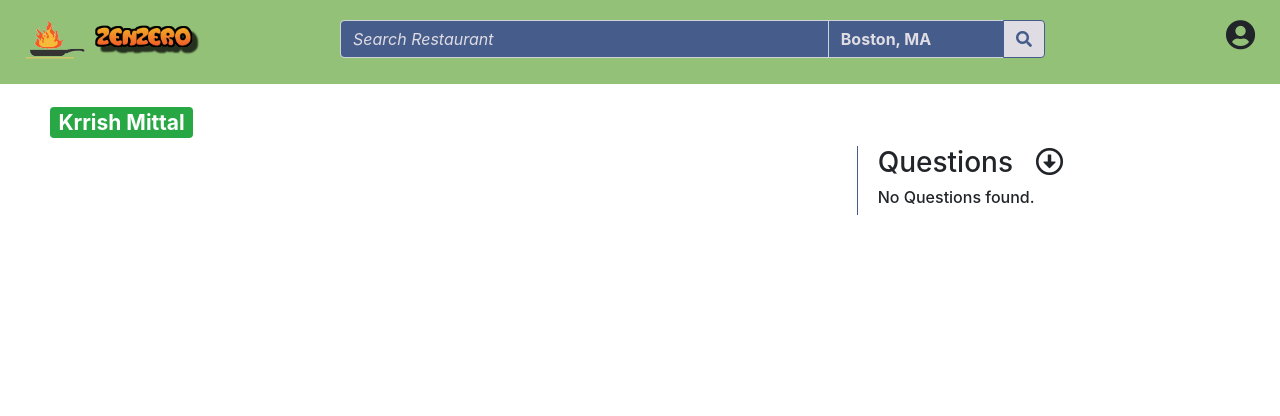
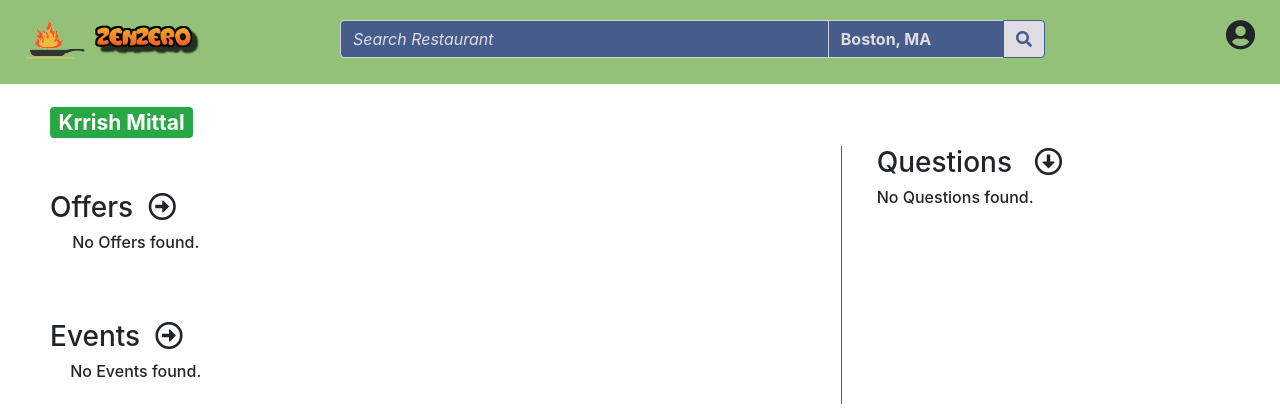
Before and after one commit to takyyon/zenzero-react-client, a React (Create React App) app: page /buyer/1311113 in a window 1280 px wide. Shown: the top 416 px of the page. Built offline with nearby package versions, Linux system fonts and the light colour scheme.

Commit message:
buyer profile page created

```diff
--- a/src/components/profile/Profile.js
+++ b/src/components/profile/Profile.js
@@ -28,7 +28,7 @@ class Profile extends Component {
 
         return (
             <div className='col-12 zenzero-profile'>
-                <h3><span class="badge badge-success">{userInfo.name}</span></h3>
+                <h3><span className="badge badge-success">{userInfo.name}</span></h3>
                 {
                     buyerProfile ? (
                         <Buyer
--- a/src/components/profile/buyer/Buyer.js
+++ b/src/components/profile/buyer/Buyer.js
@@ -1,6 +1,8 @@
 import React, { Component } from 'react';
 import './index.scss';
 import Questions from '../../restaurant-detail/questions/Questions';
+import Offers from '../../restaurant-detail/offers/Offers';
+import Events from '../../restaurant-detail/events/Events';
 
 
 class Buyer extends Component {
@@ -58,26 +60,47 @@ class Buyer extends Component {
         return (
             <div className='zenzero-buyer-profile'>
                 <div className='row'>
-                    <div className='col-8'>
+                    <div className='col-8 zenzero-offer-events'>
                         <div className='row'>
-
+                            <div className='col-12'>
+                                <Offers
+                                    offers={offers}
+                                    toggleModal={this.toggleOfferModal}
+                                    selected={offer}
+                                    showModal={showOfferModal}
+                                    buyer={buyer}
+                                    owner={owner}
+                                    add={false}
+                                    edit={false}
+                                    profilePage={true}
+                                />
+                            </div>
                         </div>
                         <div className='row'>
-
+                            <div className='col-12'>
+                                <Events
+                                    events={events}
+                                    toggleModal={this.toggleEventModal}
+                                    selected={event}
+                                    showModal={showEventModal}
+                                    buyer={buyer}
+                                    owner={owner}
+                                    add={false}
+                                    edit={false}
+                                    profilePage={true}
+                                />
+                            </div>
                         </div>
                     </div>
                     <div className='col-4'>
                         <Questions
                             questions={questions}
                             toggleModal={this.toggleQuestionModal}
-                            toggleEditAddModal={undefined}
                             selected={question}
                             showModal={showQuestionModal}
                             buyer={buyer}
                             owner={owner}
                             add={false}
-                            addQuestion={undefined}
-                            addComment={undefined}
                             profilePage={true}
                         />
                     </div>
--- a/src/components/profile/buyer/index.scss
+++ b/src/components/profile/buyer/index.scss
@@ -1 +1,16 @@
 @import './../../../utility/scss/commons';
+
+.zenzero-buyer-profile{
+    .zenzero-offer-events {
+        border-right: 0.5px solid $theme-dark;
+    }
+    .zenzero-restaurant-offers {
+        border: none !important;
+    }
+    .zenzero-restaurant-events {
+        border: none !important;
+    }
+    .zenzero-restaurant-questions {
+        border: none !important;
+    }
+}
--- a/src/components/restaurant-detail/events/Events.js
+++ b/src/components/restaurant-detail/events/Events.js
@@ -39,7 +39,7 @@ const Events = ({ events, toggleModal, toggleEditAddModal,
                 }
                 {
                     (!events || events.length == 0) && (
-                        <h6 className='col-2 text-center'>No Events found.</h6>
+                        <h6 className='col-3 text-center'>No Events found.</h6>
                     )
                 }
             </div>
--- a/src/components/restaurant-detail/offers/Offers.js
+++ b/src/components/restaurant-detail/offers/Offers.js
@@ -39,7 +39,7 @@ const Offers = ({offers, toggleModal, toggleEditAddModal, selected, showModal,
                 }
                 {
                     (!offers || offers.length == 0) && (
-                        <h6>No Offers found.</h6>
+                        <h6 className='col-3 text-center'>No Offers found.</h6>
                     )
                 }
             </div>
```
